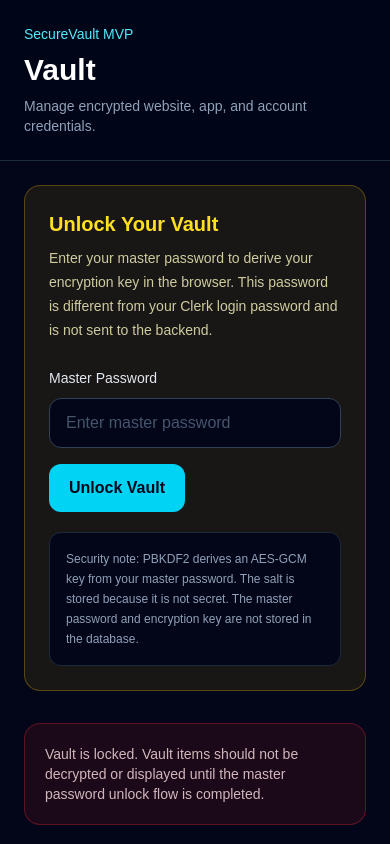
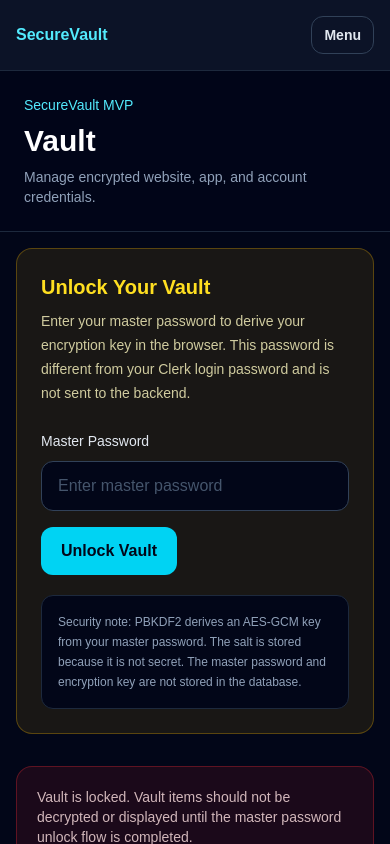
Before and after one commit to Alwaz1143/securevault, a Next.js app: page /vault in a window 390 px wide. Shown: the top 844 px of the page. Built offline with nearby package versions, Linux system fonts and the light colour scheme.

Commit message:
Add mobile navigation menu

```diff
--- a/components/DashboardShell.tsx
+++ b/components/DashboardShell.tsx
@@ -3,6 +3,7 @@
 import Link from "next/link";
 import { usePathname } from "next/navigation";
 import { UserButton } from "@clerk/nextjs";
+import { useState } from "react";
 import { useVault } from "@/contexts/VaultContext";
 
 type DashboardShellProps = {
@@ -41,10 +42,16 @@ export default function DashboardShell({
 }: DashboardShellProps) {
   const pathname = usePathname();
   const { isVaultUnlocked, autoLockTimeoutMinutes, lockVault } = useVault();
+  const [isMobileMenuOpen, setIsMobileMenuOpen] = useState(false);
+
+  function closeMobileMenu() {
+    setIsMobileMenuOpen(false);
+  }
 
   return (
     <main className="min-h-screen bg-slate-950 text-white">
       <div className="flex min-h-screen">
+        {/* Desktop Sidebar */}
         <aside className="hidden w-72 border-r border-slate-800 bg-slate-900/70 p-6 md:block">
           <Link href="/" className="block">
             <h1 className="text-2xl font-bold text-cyan-300">SecureVault</h1>
@@ -61,10 +68,11 @@ export default function DashboardShell({
                 <Link
                   key={item.href}
                   href={item.href}
-                  className={`block rounded-xl px-4 py-3 text-sm font-medium transition ${isActive
-                    ? "bg-cyan-400 text-slate-950"
-                    : "text-slate-300 hover:bg-slate-800 hover:text-white"
-                    }`}
+                  className={`block rounded-xl px-4 py-3 text-sm font-medium transition ${
+                    isActive
+                      ? "bg-cyan-400 text-slate-950"
+                      : "text-slate-300 hover:bg-slate-800 hover:text-white"
+                  }`}
                 >
                   {item.label}
                 </Link>
@@ -78,16 +86,18 @@ export default function DashboardShell({
             </p>
 
             <p
-              className={`mt-2 text-sm ${isVaultUnlocked ? "text-emerald-300" : "text-yellow-300"
-                }`}
+              className={`mt-2 text-sm ${
+                isVaultUnlocked ? "text-emerald-300" : "text-yellow-300"
+              }`}
             >
               {isVaultUnlocked ? "Unlocked" : "Locked"}
             </p>
 
             <p className="mt-2 text-xs leading-5 text-slate-500">
               {isVaultUnlocked
-                ? `Vault will auto-lock after ${autoLockTimeoutMinutes} minute${autoLockTimeoutMinutes > 1 ? "s" : ""
-                } of inactivity.`
+                ? `Vault will auto-lock after ${autoLockTimeoutMinutes} minute${
+                    autoLockTimeoutMinutes > 1 ? "s" : ""
+                  } of inactivity.`
                 : "Enter your master password to unlock vault features."}
             </p>
 
@@ -103,6 +113,88 @@ export default function DashboardShell({
         </aside>
 
         <section className="flex-1">
+          {/* Mobile Top Bar */}
+          <div className="flex items-center justify-between border-b border-slate-800 bg-slate-900/80 px-4 py-4 md:hidden">
+            <Link href="/" className="font-bold text-cyan-300">
+              SecureVault
+            </Link>
+
+            <div className="flex items-center gap-3">
+              <UserButton />
+
+              <button
+                onClick={() =>
+                  setIsMobileMenuOpen((currentValue) => !currentValue)
+                }
+                className="rounded-xl border border-slate-700 px-3 py-2 text-sm font-semibold text-slate-200"
+                aria-label="Toggle navigation menu"
+                aria-expanded={isMobileMenuOpen}
+              >
+                {isMobileMenuOpen ? "Close" : "Menu"}
+              </button>
+            </div>
+          </div>
+
+          {/* Mobile Dropdown Menu */}
+          {isMobileMenuOpen && (
+            <div className="border-b border-slate-800 bg-slate-900 p-4 md:hidden">
+              <nav className="space-y-2">
+                {navItems.map((item) => {
+                  const isActive = pathname === item.href;
+
+                  return (
+                    <Link
+                      key={item.href}
+                      href={item.href}
+                      onClick={closeMobileMenu}
+                      className={`block rounded-xl px-4 py-3 text-sm font-medium transition ${
+                        isActive
+                          ? "bg-cyan-400 text-slate-950"
+                          : "text-slate-300 hover:bg-slate-800 hover:text-white"
+                      }`}
+                    >
+                      {item.label}
+                    </Link>
+                  );
+                })}
+              </nav>
+
+              <div className="mt-4 rounded-2xl border border-slate-800 bg-slate-950 p-4">
+                <p className="text-sm font-semibold text-slate-200">
+                  Vault Status
+                </p>
+
+                <p
+                  className={`mt-2 text-sm ${
+                    isVaultUnlocked ? "text-emerald-300" : "text-yellow-300"
+                  }`}
+                >
+                  {isVaultUnlocked ? "Unlocked" : "Locked"}
+                </p>
+
+                <p className="mt-2 text-xs leading-5 text-slate-500">
+                  {isVaultUnlocked
+                    ? `Auto-lock: ${autoLockTimeoutMinutes} minute${
+                        autoLockTimeoutMinutes > 1 ? "s" : ""
+                      }`
+                    : "Unlock vault using your master password."}
+                </p>
+
+                {isVaultUnlocked && (
+                  <button
+                    onClick={() => {
+                      lockVault("manual_lock_from_mobile_menu");
+                      closeMobileMenu();
+                    }}
+                    className="mt-4 w-full rounded-xl border border-slate-700 px-4 py-2 text-sm font-semibold text-slate-300 transition hover:border-red-400 hover:text-red-300"
+                  >
+                    Lock Vault
+                  </button>
+                )}
+              </div>
+            </div>
+          )}
+
           <header className="border-b border-slate-800 bg-slate-950/80 p-6">
             <div className="mx-auto flex max-w-6xl items-start justify-between gap-6">
               <div>
@@ -113,10 +205,10 @@ export default function DashboardShell({
                 </p>
               </div>
 
-              <div className="flex items-center gap-3">
+              <div className="hidden items-center gap-3 md:flex">
                 <Link
                   href="/"
-                  className="hidden rounded-xl border border-slate-700 px-4 py-2 text-sm font-semibold text-slate-300 transition hover:border-cyan-400 hover:text-cyan-300 sm:block"
+                  className="rounded-xl border border-slate-700 px-4 py-2 text-sm font-semibold text-slate-300 transition hover:border-cyan-400 hover:text-cyan-300"
                 >
                   Home
                 </Link>
@@ -126,7 +218,7 @@ export default function DashboardShell({
             </div>
           </header>
 
-          <div className="mx-auto max-w-6xl p-6">{children}</div>
+          <div className="mx-auto max-w-6xl p-4 sm:p-6">{children}</div>
         </section>
       </div>
     </main>
```
